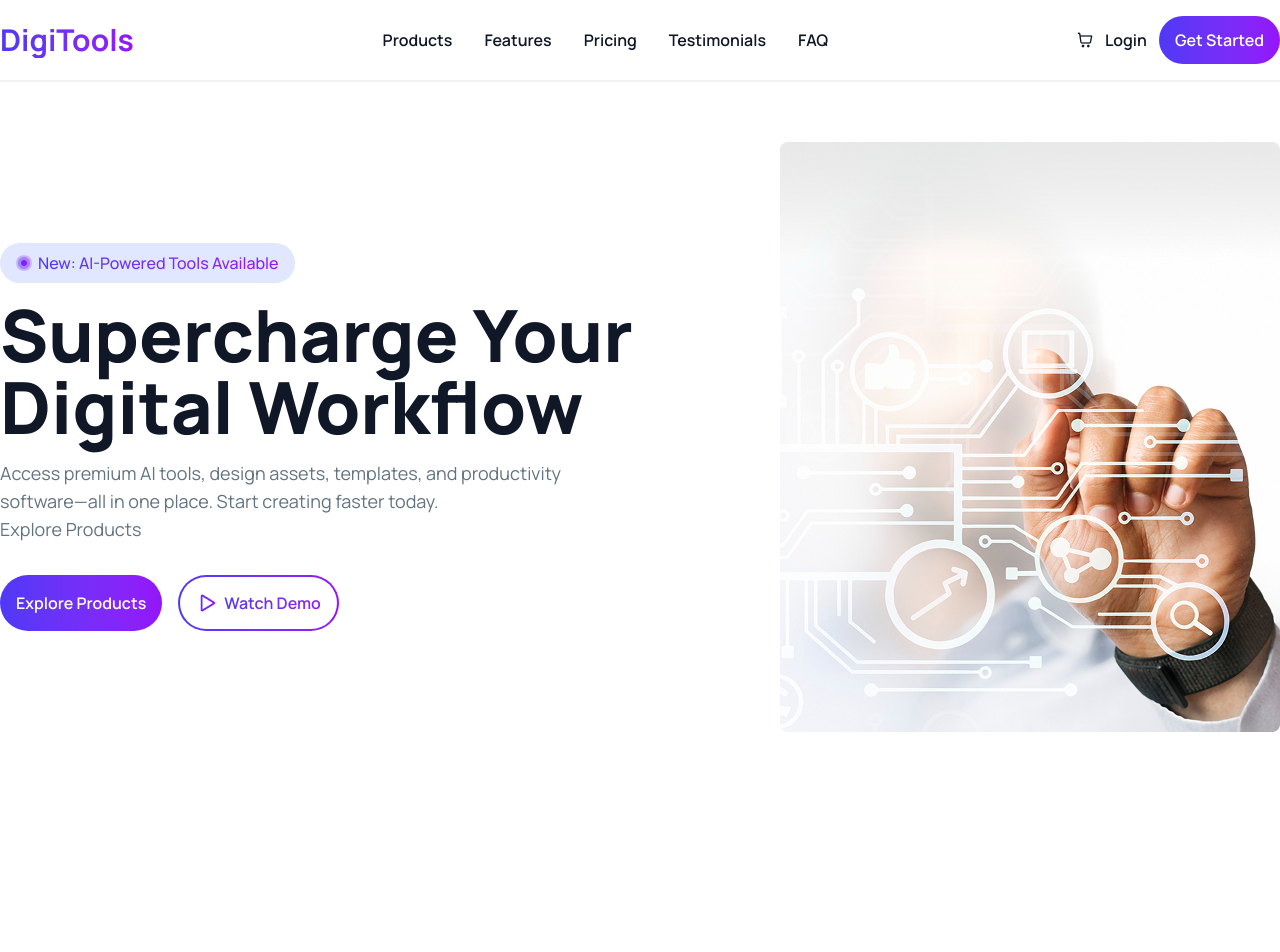
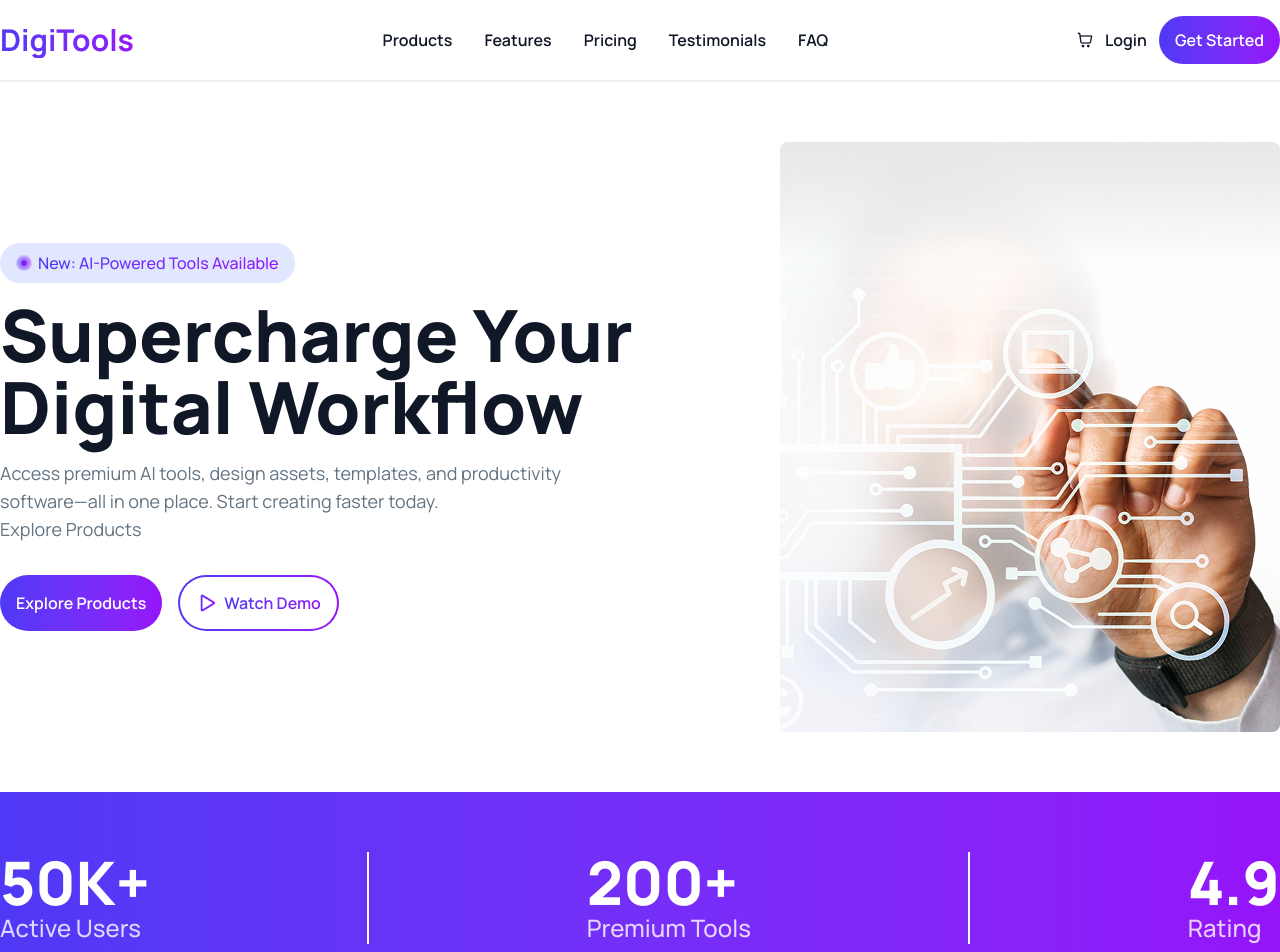
Before and after one commit to imrasel009/B13-A6, a React (Vite) app: page / in a window 1280 px wide. Shown: the top 952 px of the page. Before the commit the page ends 800 px from the top, so only its background shows below. Built offline with nearby package versions, Linux system fonts and the light colour scheme.

Commit message:
rating section created

```diff
--- a/src/App.jsx
+++ b/src/App.jsx
@@ -1,12 +1,14 @@
 import "./App.css";
 import Banner from "./components/banner/Banner";
 import NavBar from "./components/navbar/NavBar";
+import RatingSection from "./components/rating/RatingSection";
 
 function App() {
   return (
     <>
     <NavBar></NavBar>
     <Banner></Banner>
+    <RatingSection></RatingSection>
     </>
   );
 }
--- a/src/components/banner/Banner.jsx
+++ b/src/components/banner/Banner.jsx
@@ -33,10 +33,10 @@ const Banner = () => {
             <button className="font-semibold py-3.5 px-4 text-white bg-linear-to-r from-[#4F39F6] to-[#9514FA] rounded-[100px] cursor-pointer">
               Explore Products
             </button>
-            <div className="p-[2px] rounded-[100px] bg-gradient-to-r from-[#4F39F6] to-[#9514FA]">
+            <div className="p-0.5 rounded-[100px] bg-linear-to-r from-[#4F39F6] to-[#9514FA]">
               <button className="flex items-center gap-2 font-semibold py-3.5 px-4 bg-white rounded-[100px] cursor-pointer">
                 <img src={playImg} alt="" />
-                <span className="bg-gradient-to-r from-[#4F39F6] to-[#9514FA] bg-clip-text text-transparent">
+                <span className="bg-linear-to-r from-[#4F39F6] to-[#9514FA] bg-clip-text text-transparent">
                   Watch Demo
                 </span>
               </button>
--- /dev/null
+++ b/src/components/rating/RatingSection.jsx
@@ -0,0 +1,27 @@
+const RatingSection = () => {
+  return (
+    <div className="bg-linear-to-r from-[#4F39F6] to-[#9514FA] py-15">
+      <div className="flex justify-between container mx-auto">
+        {/* left part */}
+        <div>
+            <span className="font-extrabold text-6xl text-white">50K+</span>
+            <p className="font-medium text-2xl text-white/80">Active Users</p>
+        </div>
+        <div className="divider divider-horizontal before:bg-[#ffffff] after:bg-[#ffffff]"></div>
+        {/* middle part */}
+        <div>
+           <span className="font-extrabold text-6xl text-white">200+</span>
+            <p className="font-medium text-2xl text-white/80">Premium Tools</p>
+        </div>
+        <div className="divider divider-horizontal before:bg-[#ffffff] after:bg-[#ffffff]"></div>
+        {/* right part */}
+        <div>
+            <span className="font-extrabold text-6xl text-white">4.9</span>
+            <p className="font-medium text-2xl text-white/80">Rating</p>
+        </div>
+      </div>
+    </div>
+  );
+};
+
+export default RatingSection;
```
